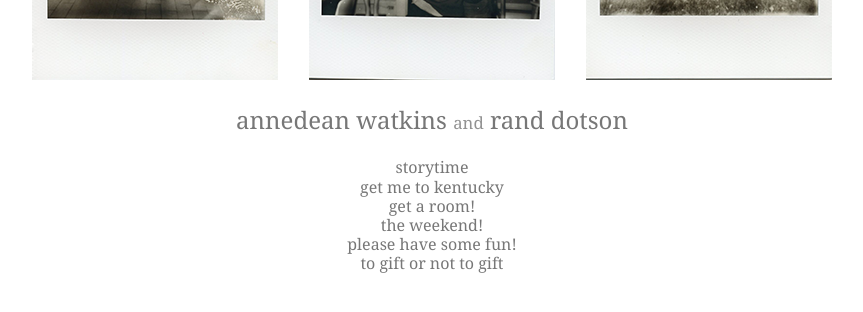
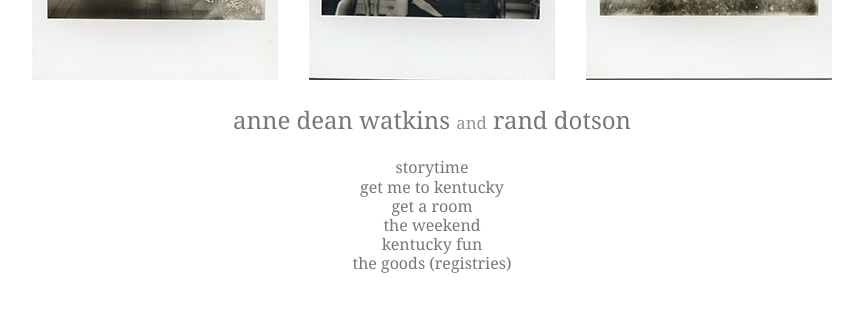
Before and after one commit to nikolaiwarner/annedeanandrand.com, a Jekyll site: the page built from index.md, in a window 1280 px wide. Shown: the part 421-733 px from the top of the page, without its empty margins (208-1071 px from the left). Built offline with Jekyll 4.4.1, drawn with Linux system fonts in a browser that asks for light colours.

Commit message:
Update navbar.html

```diff
--- a/_includes/navbar.html
+++ b/_includes/navbar.html
@@ -1,22 +1,22 @@
 <div class="navbar">
   <div class="slogan">
     <a href="/">
-      annedean watkins
+      anne dean watkins
       <span class="and">and</span>
       rand dotson
     </a>
   </div>
   <div class="links">
-    <a href="/storytime">Storytime</a>
+    <a href="/storytime">storytime</a>
     <br>
-    <a href="/kentucky">Get me to Kentucky</a>
+    <a href="/kentucky">get me to Kentucky</a>
     <br>
-    <a href="/room">Get a room!</a>
+    <a href="/room">get a room</a>
     <br>
-    <a href="/weekend">The Weekend!</a>
+    <a href="/weekend">the weekend</a>
     <br>
-    <a href="/fun">Please have some fun!</a>
+    <a href="/fun">kentucky fun</a>
     <br>
-    <a href="/gift">To gift or not to gift</a>
+    <a href="/gift">the goods (registries)</a>
   </div>
 </div>
```
